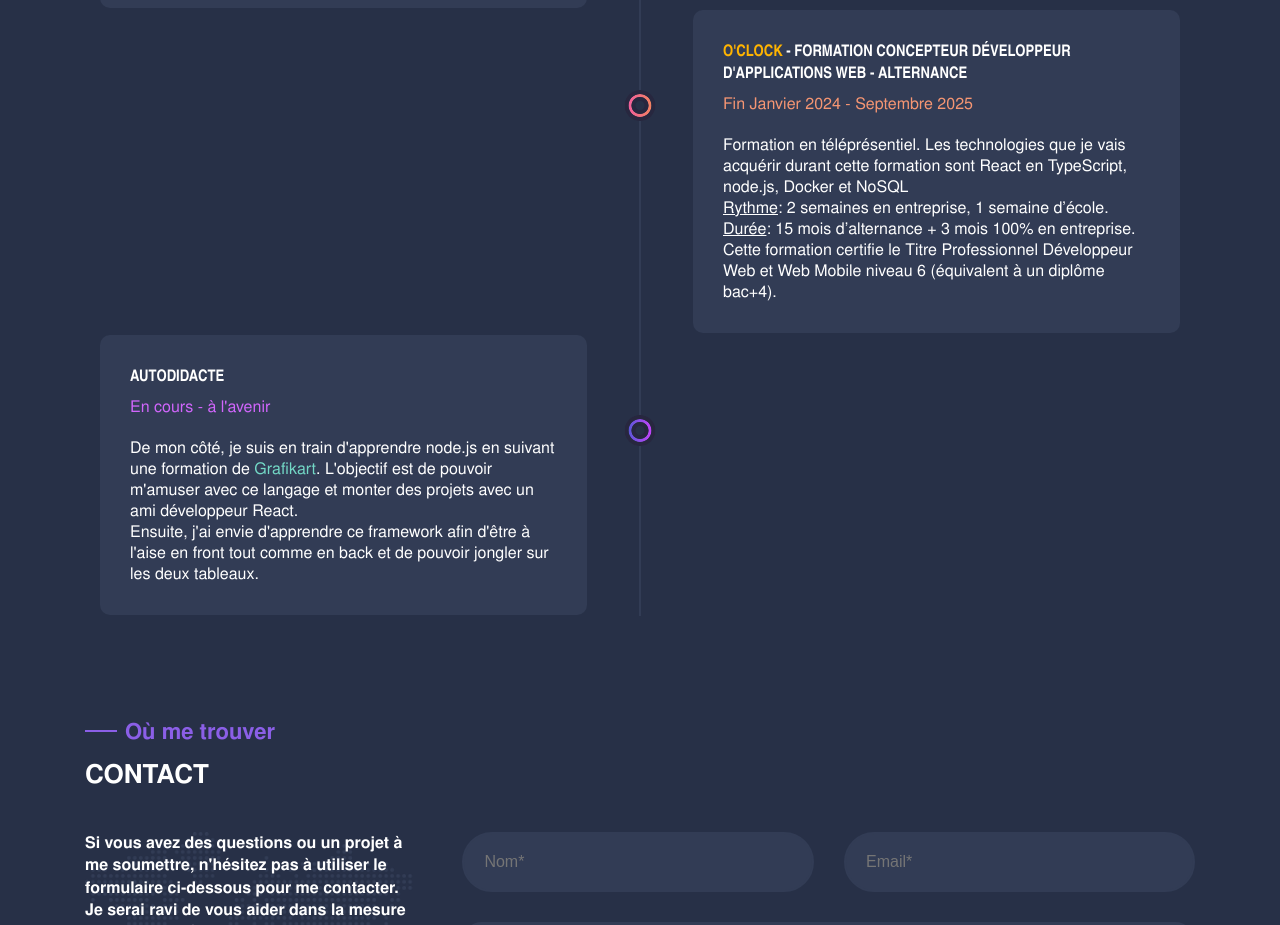
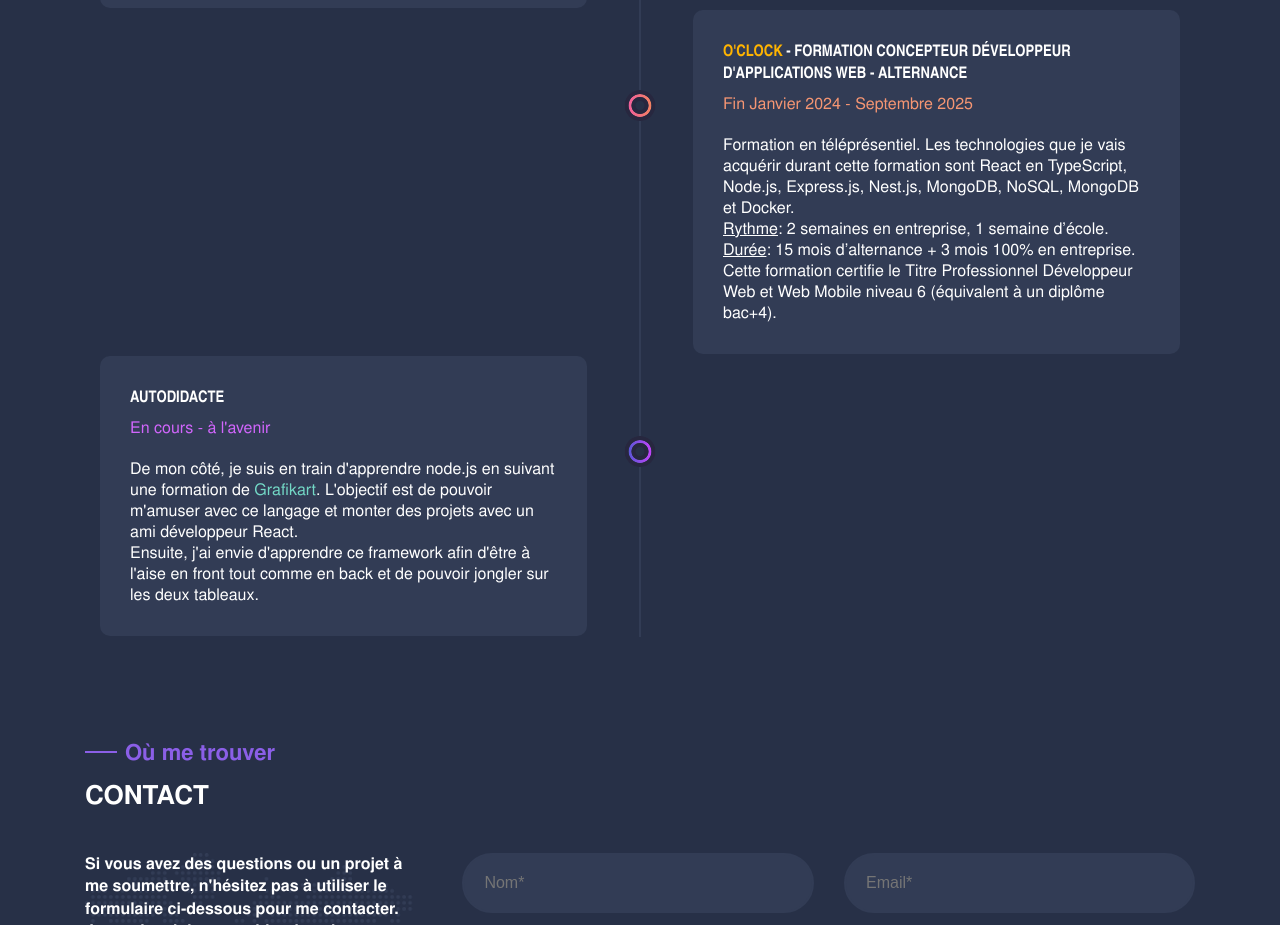
Before and after one commit to RomanBeldent/portfolio, a React (Vite) app: page / in a window 1280 px wide. Shown: the part 1360-2285 px from the top of the page. Built offline with nearby package versions, Linux system fonts and the light colour scheme.

Commit message:
more details formation oclock

```diff
--- a/src/components/FormationSection/FormationSection.jsx
+++ b/src/components/FormationSection/FormationSection.jsx
@@ -36,7 +36,7 @@ const FormationSection = () => {
                             </h5>
 
                             <p className="salmon date">Fin Janvier 2024 - Septembre 2025</p>
-                            <p>Formation en téléprésentiel. Les technologies que je vais acquérir durant cette formation sont React en TypeScript, node.js, Docker et NoSQL
+                            <p>Formation en téléprésentiel. Les technologies que je vais acquérir durant cette formation sont React en TypeScript, Node.js, Express.js, Nest.js, MongoDB, NoSQL, MongoDB et Docker.
                                 <br /> <span className="underline">Rythme</span>: 2 semaines en entreprise, 1 semaine d’école. <br />
                                 <span className="underline">Durée</span >: 15 mois d’alternance + 3 mois 100% en entreprise. <br />
                                 Cette formation certifie le Titre Professionnel Développeur Web et Web Mobile niveau 6 (équivalent à un diplôme bac+4).</p>
```
